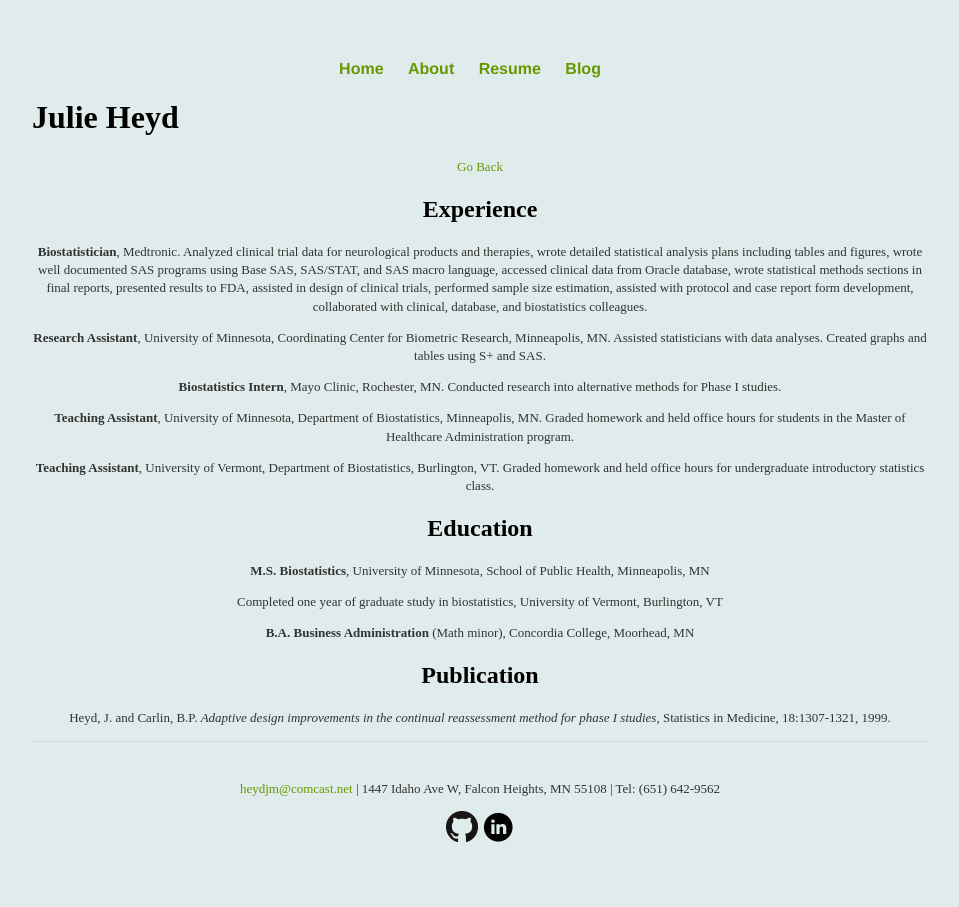
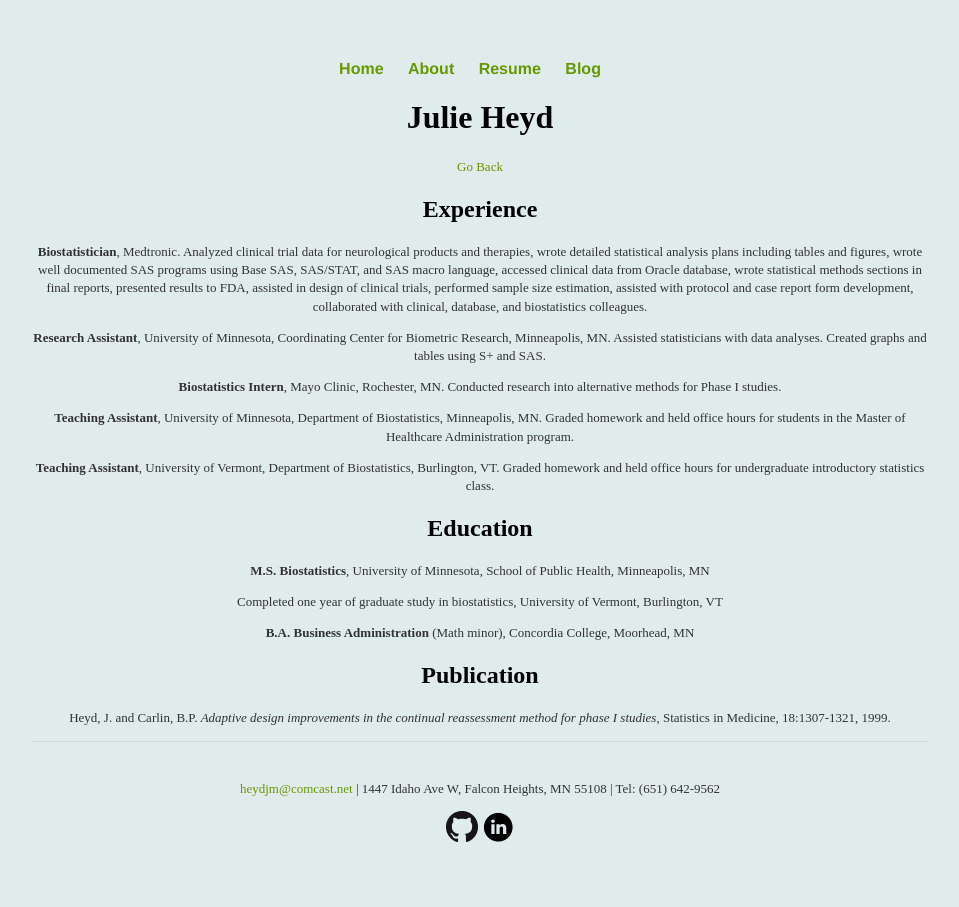
Before and after one commit to jmheyd/jmheyd.github.io, a Jekyll site: the page built from resume.html, in a window 1280 px wide. Shown: the whole page, without its empty margins (160-1119 px from the left). Built offline with Jekyll 4.4.1, drawn with Linux system fonts in a browser that asks for light colours; some web fonts are replaced.

Commit message:
modified css

```diff
--- a/css/main.css
+++ b/css/main.css
@@ -22,11 +22,15 @@ a {
 a:hover {
     text-decoration: underline;
 }
+
 h1 {
     font-size: 2em;
     font-family: 'Crushed', cursive;
 }
 
+h1#resume {
+    text-align: center;
+}
 
 p {
     font-size: 1.5em;
```
